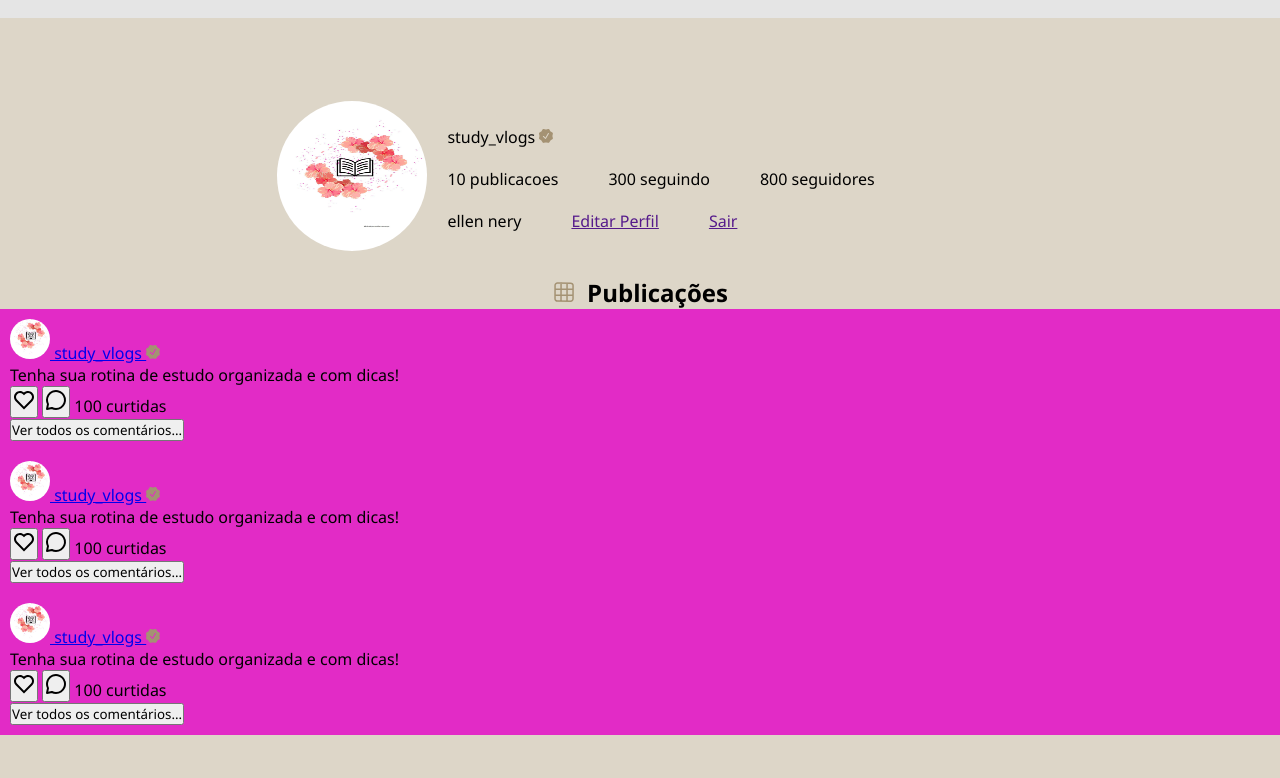
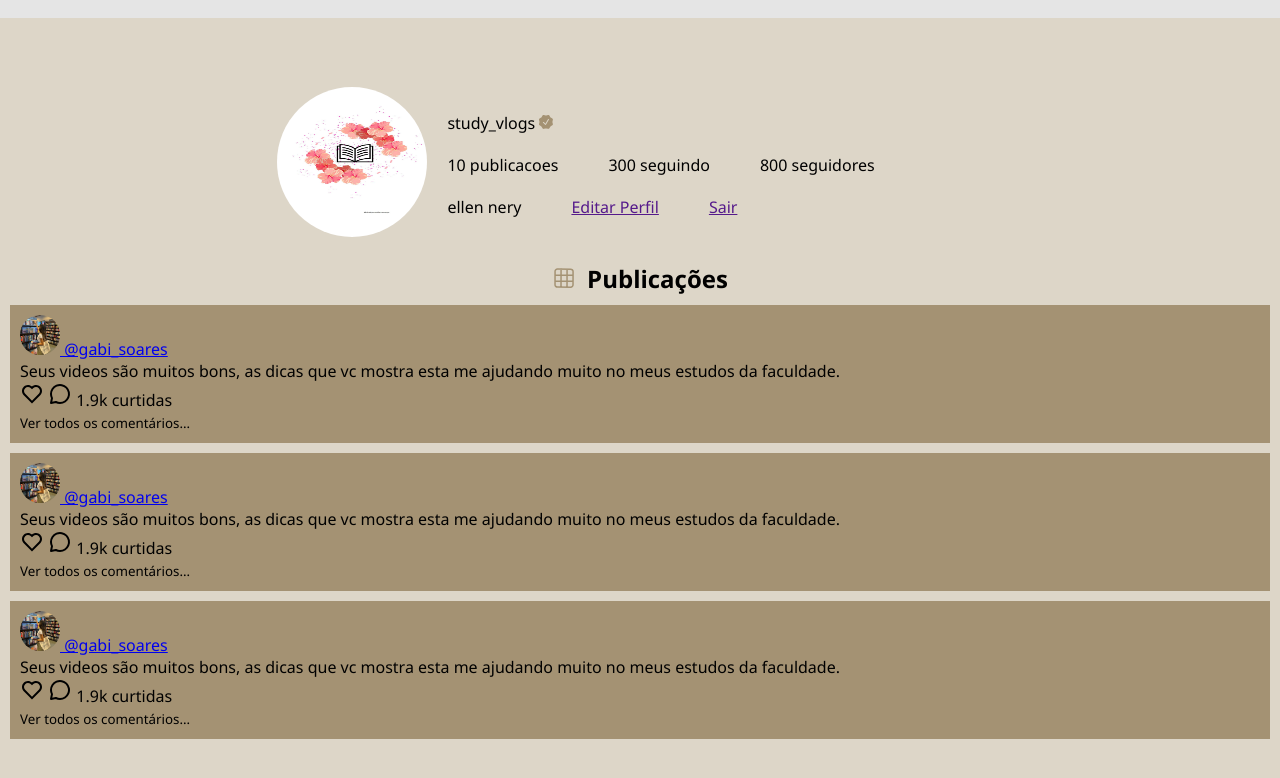
Before and after one commit to EllenNery2008/2S_DevConnect_M, a plain HTML site: page static_devconnect/pages/perfil.html in a window 1280 px wide. Shown: the part 82-860 px from the top of the page. Drawn offline with Linux system fonts and the light colour scheme.

Commit message:
Tela Perfil

```diff
--- a/static_devconnect/pages/perfil.html
+++ b/static_devconnect/pages/perfil.html
@@ -15,7 +15,6 @@
     <link rel="stylesheet" href="../styles/global.css">
     <link rel="stylesheet" href="../styles/perfil.css">
 </head>
-
 
 <body>
     <h1> Tela Perfil - DevConnect</h1>
@@ -83,6 +82,7 @@
         </section>
 
 
+
         <section id="publicacoes">
             <div class="subtitulo-publicacoes">
                 <img src="../assets/images/icone-publicacao-marrow.svg" alt="">
@@ -92,17 +92,15 @@
             <article class="card-publi">
                 <header>
                     <a href="#">
-                        <img class="foto-perfil" src="../assets/images/livro.jpg" alt="">
-                        study_vlogs
-                    </a>
-
-                    <a href="#">
-                        <img class="verificacao" src="../assets/images/Verificado.svg" alt="">
+                        <img class="foto-perfil" src="../assets/images/menina.jpg" alt="">
+                        @gabi_soares
                     </a>
 
                 </header>
 
-                <p class="descricao-publicacao">Tenha sua rotina de estudo organizada e com dicas!</p>
+                <p class="descricao-publicacao">Seus videos são muitos bons, as dicas que vc mostra esta me ajudando muito no meus estudos da faculdade.
+
+                </p>
                 <div class="interacoes-publicacao">
                     <button type="button">
                         <img src="../assets/images/icone-coracao-preto.svg" alt="">
@@ -112,25 +110,22 @@
                         <img src="../assets/images/icone-comentario-preto.svg" alt="">
                     </button>
 
-                    <span>100 curtidas</span>
+                    <span>1.9k curtidas</span>
                 </div>
 
                 <button type="button">Ver todos os comentários...</button>
             </article>
+
             <article class="card-publi">
                 <header>
                     <a href="#">
-                        <img class="foto-perfil" src="../assets/images/livro.jpg" alt="">
-                        study_vlogs
-                    </a>
-
-                    <a href="#">
-                        <img class="verificacao" src="../assets/images/Verificado.svg" alt="">
+                        <img class="foto-perfil" src="../assets/images/menina.jpg" alt="">
+                        @gabi_soares
                     </a>
 
                 </header>
 
-                <p class="descricao-publicacao">Tenha sua rotina de estudo organizada e com dicas!</p>
+                <p class="descricao-publicacao">Seus videos são muitos bons, as dicas que vc mostra esta me ajudando muito no meus estudos da faculdade.</p>
                 <div class="interacoes-publicacao">
                     <button type="button">
                         <img src="../assets/images/icone-coracao-preto.svg" alt="">
@@ -140,25 +135,22 @@
                         <img src="../assets/images/icone-comentario-preto.svg" alt="">
                     </button>
 
-                    <span>100 curtidas</span>
+                    <span>1.9k curtidas</span>
                 </div>
 
                 <button type="button">Ver todos os comentários...</button>
             </article>
+
             <article class="card-publi">
                 <header>
                     <a href="#">
-                        <img class="foto-perfil" src="../assets/images/livro.jpg" alt="">
-                        study_vlogs
-                    </a>
-
-                    <a href="#">
-                        <img class="verificacao" src="../assets/images/Verificado.svg" alt="">
+                        <img class="foto-perfil" src="../assets/images/menina.jpg" alt="">
+                        @gabi_soares
                     </a>
 
                 </header>
 
-                <p class="descricao-publicacao">Tenha sua rotina de estudo organizada e com dicas!</p>
+                <p class="descricao-publicacao">Seus videos são muitos bons, as dicas que vc mostra esta me ajudando muito no meus estudos da faculdade.</p>
                 <div class="interacoes-publicacao">
                     <button type="button">
                         <img src="../assets/images/icone-coracao-preto.svg" alt="">
@@ -168,15 +160,13 @@
                         <img src="../assets/images/icone-comentario-preto.svg" alt="">
                     </button>
 
-                    <span>100 curtidas</span>
+                    <span>1.9k curtidas</span>
                 </div>
 
                 <button type="button">Ver todos os comentários...</button>
             </article>
 
-
         </section>
-
 
     </main>
 
--- a/static_devconnect/styles/global.css
+++ b/static_devconnect/styles/global.css
@@ -11,7 +11,7 @@
 :root {
     --cor-preto: #000000;
     --cor-cinza: #A1A99D;
-    --cor-marrow: #A49273;
+    --cor-marrow: #a49170;
     --cor-amareloclaro: #E1DDAD;
     --cor-amarelo: #F9F2A7;
     --cor-branco: #FFFFFF;
@@ -19,7 +19,7 @@
     --cor-cinza-claro: #D9D9D9;
     --cor-cinza-clarinho: #EEEEEE;
     --cor-marrow-claro:#DDD6C8;
-
+    --cor-marrow-escuro:#A49273;
 
     --borda: 1px solid var(--cor-cinza-medio);
     --borda-arredondada: 2px;
@@ -151,7 +151,7 @@ h1 {
 }
 
 /* RESPONSIVO*/
-@media only screen and (max-widht: 500px) {
+@media only screen and (max-width: 500px) {
     #logo-mobile {
         display: initial;
     }
--- a/static_devconnect/styles/perfil.css
+++ b/static_devconnect/styles/perfil.css
@@ -21,7 +21,7 @@ border-radius: 50%;
 
 
 .dados-perfil {
-    background-color: #DDD6C8;
+    background-color:#DDD6C8;
     display: flex;
     align-items: center;
     width: 100%;
@@ -63,7 +63,14 @@ border-radius: 50%;
     border: var(--borda--);
 }
 
-.card-publi{
+.card-publi {
     padding: 10px;
-    background-color: rgb(226, 43, 198);
+    background-color: #A49273;
+    margin:10px;
+
 }
+
+.interacoes-publicacao>button,button {
+    background-color: transparent;
+    border: none;
+}
```
